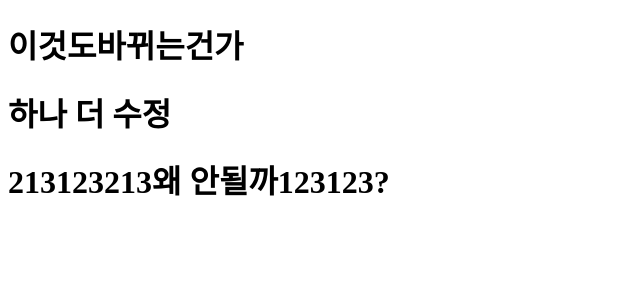
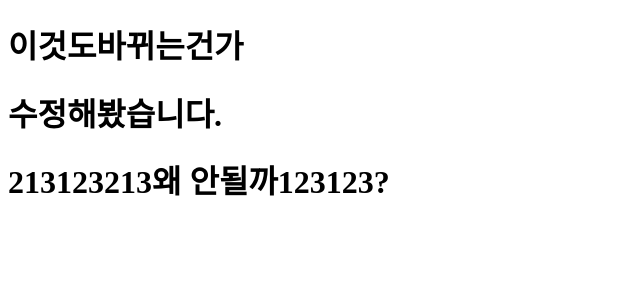
Before and after one commit to WeTheGo/wethego_gitTest, a React app in the folder frontend/: page / in a window 1280 px wide. Shown: the top 300 px of the page, without its empty margins (0-640 px from the left). Built offline with nearby package versions, Linux system fonts and the light colour scheme.

Commit message:
re-branch test

```diff
--- a/frontend/src/App.js
+++ b/frontend/src/App.js
@@ -4,7 +4,7 @@ export default function App() {
   return (
     <div>
       <h1>
-        하나 더 수정
+        수정해봤습니다.
       </h1>
     </div>
   );
```
